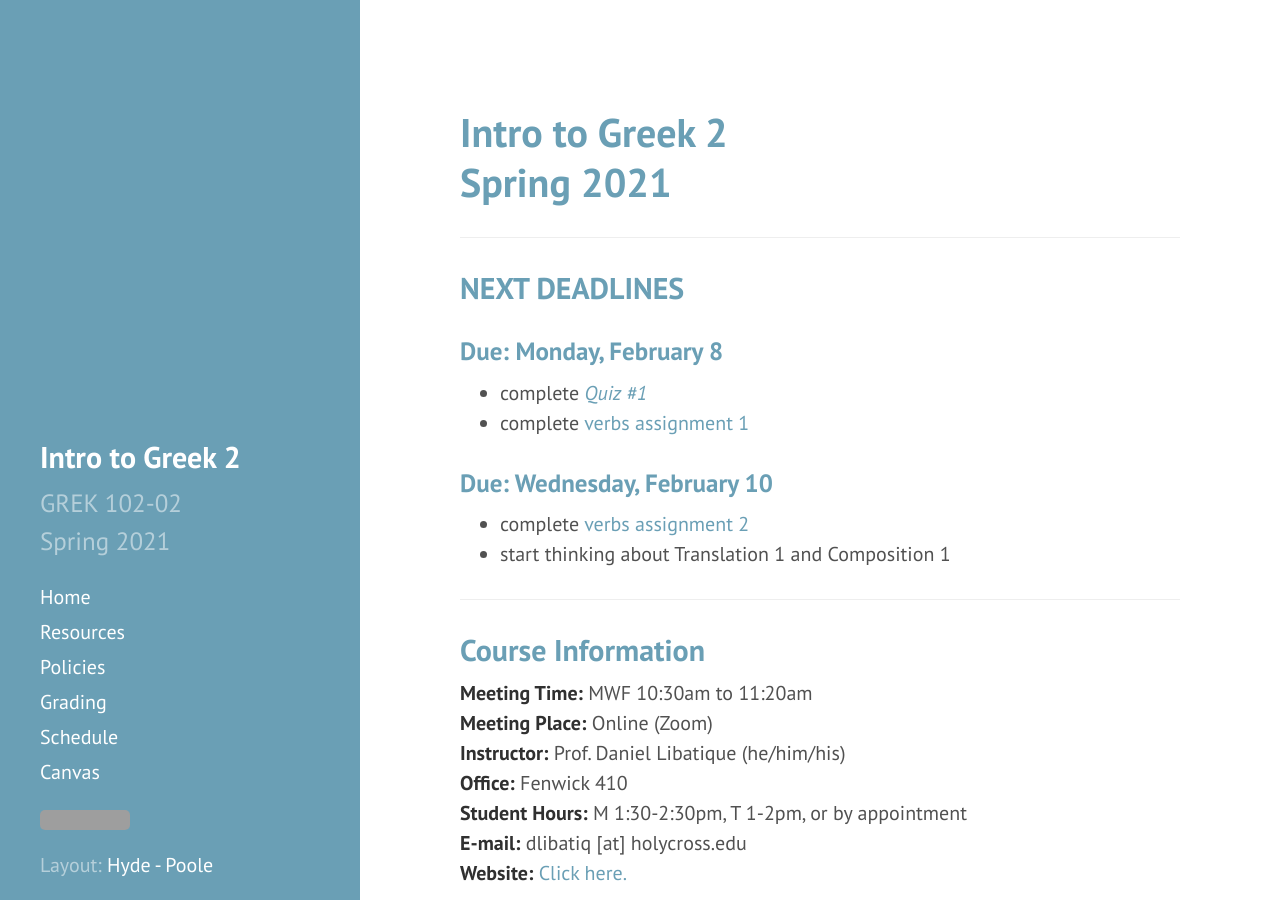
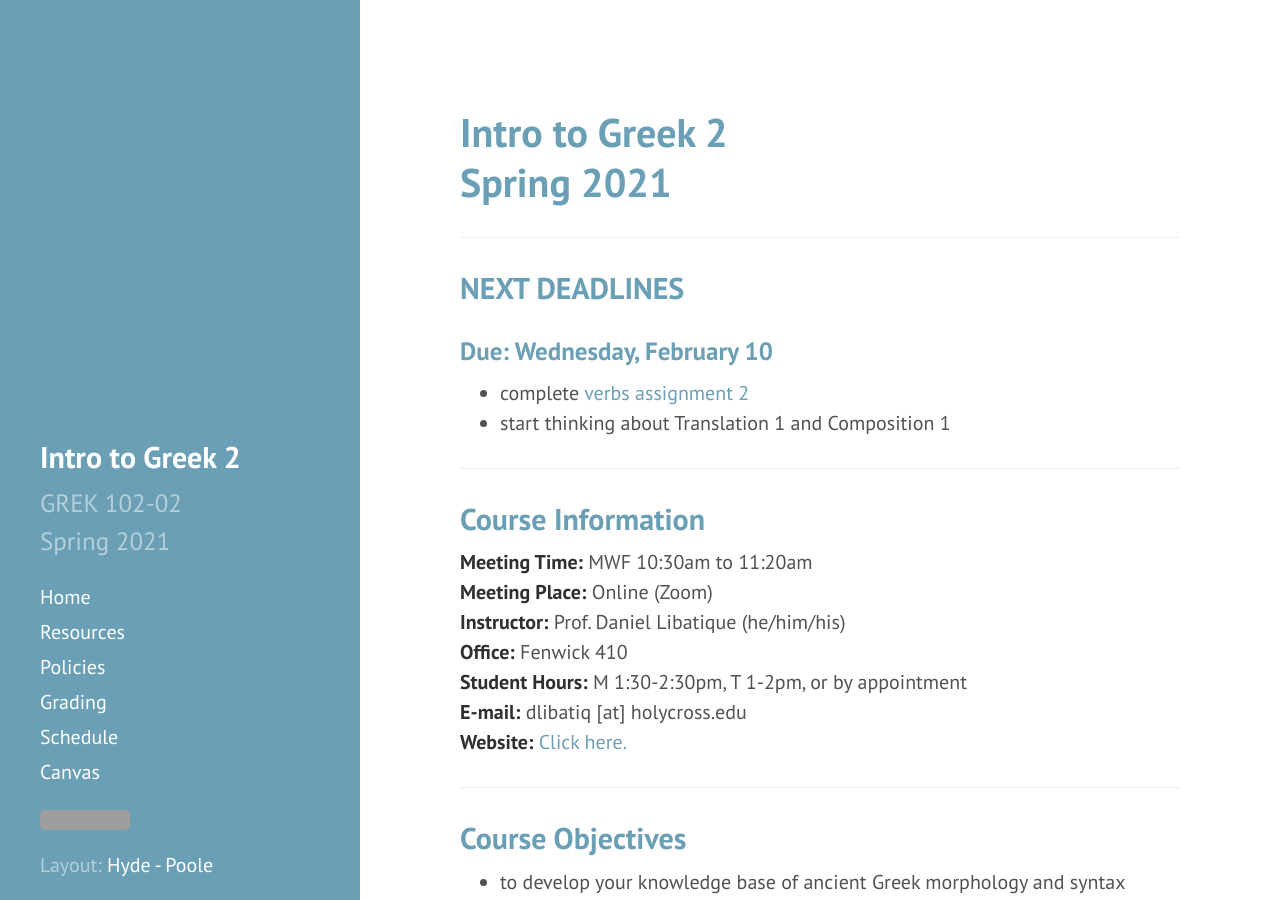
Before and after one commit to DLibatique/GREK102-S21, a Jekyll site: the page built from _pages/index.md, in a window 1280 px wide and 900 px high. Built offline with Jekyll 4.4.1, drawn with Linux system fonts in a browser that asks for light colours; grey boxes are pictures that could not be loaded.

Commit message:
updated home page

```diff
--- a/_pages/index.md
+++ b/_pages/index.md
@@ -9,10 +9,6 @@ permalink: /
 ***
 
 ## NEXT DEADLINES
-
-### Due: Monday, February 8
-* complete [*Quiz #1*](https://hc.instructure.com/courses/3462/assignments/30879)
-* complete [verbs assignment 1](https://hc.instructure.com/courses/3462/assignments/28212)
 
 ### Due: Wednesday, February 10
 * complete [verbs assignment 2](https://hc.instructure.com/courses/3462/assignments/28213)
```
